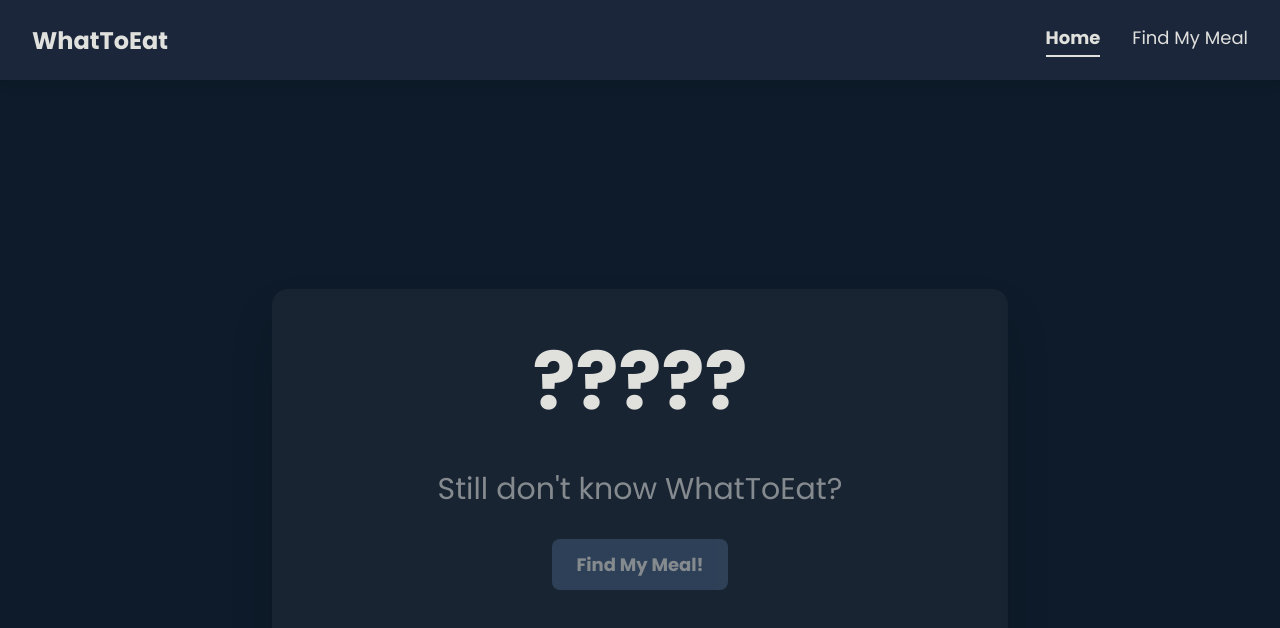
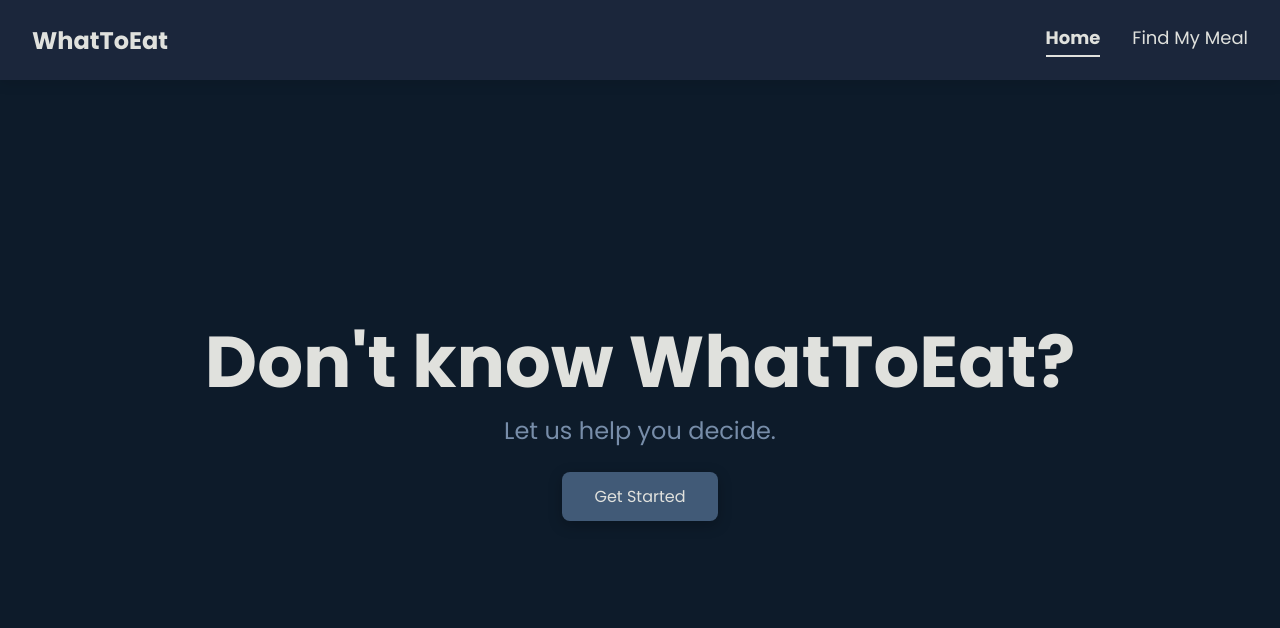
Before and after one commit to HallowsYves/WhatToEat, a Next.js app in the folder what-to-eat/: page / in a window 1280 px wide. Shown: the top 628 px of the page. Built offline with nearby package versions, Linux system fonts and the light colour scheme; a web font is replaced by a local one.

Commit message:
REMOVED: Background card, and Typing animation

```diff
--- a/what-to-eat/src/app/components/intro_text.jsx
+++ b/what-to-eat/src/app/components/intro_text.jsx
@@ -1,15 +1,17 @@
 'use client'
 import { poppins } from '../fonts';
+import styles from '../css/home.module.css'
 
 
-export default function IntroText({ styles}) {
-    if (!styles) {
-        return null
-    }
+export default function IntroText() {
     return (
-            <div className={styles.intro}>
-              <p className={`${poppins.className} ${styles.introText}`}>
-                Still don't know WhatToEat?
+            <div className={styles.textContainer}>
+              <h1 className={styles.mainTitle}>
+                Don't know WhatToEat?
+              </h1>
+
+              <p className={styles.subTitle}>
+                Let us help you decide.
               </p>
             </div>
     );
--- a/what-to-eat/src/app/css/home.module.css
+++ b/what-to-eat/src/app/css/home.module.css
@@ -1,82 +1,52 @@
 
 .mainContainer {
-  position: relative;
-  z-index: 10;
   display: flex;
+  flex-direction: column;
+  justify-content: center;
+  align-items: center;
   min-height: 100vh;
-  flex-direction: column;
-  align-items: center;
-  justify-content: center;
+  text-align: center;
   padding: 1rem;
+  margin-top: -80px;
 }
 
-.card {
-  background-color: rgba(31, 41, 55, 0.7);
-  backdrop-filter: blur(4px);
-  -webkit-backdrop-filter: blur(4px);
-  border-radius: 1rem;
-
-  box-shadow: 0 25px 50px -12px rgb(0 0 0 / 0.25);
-  padding: 2rem;
-  max-width: 42rem;
-  min-height: 350px;
-  width: 100%;
+.textContainer {
+    margin-bottom: 1.5rem;
 }
 
+.mainTitle {
+  color: #E0E1DD;
+  font-size: clamp(2.5rem, 8vw, 4.5rem);
+  font-weight: 700;
+  line-height: 1.2;
+  margin: 0.5rem;
+}
 
-.textContainer {
-  color: white;
-  min-height: 120px;
-  display: flex;
-  align-items: center;
-  justify-content: center;
-  text-align: center;
+.subTitle {
+    color: #778DA9;
+    font-size: clamp(1rem, 4vw, 1.5rem);
+    font-weight: 400;
+    margin-top: 0.5rem;
 }
 
 .buttonContainer {
   display: flex;
-  align-items: center;
   justify-content: center;
-  margin-top: 2rem;
 }
 
 .mealButton {
-  /* Appearance */
-  background-color: #415a77;
-  color: #E0E1DD;
-  font-weight: bold;
-  font-size: 1.125rem;
-  text-decoration: none;
-
-  /* Sizing */
-  padding: 0.75rem 1.5rem;
-  border: none;
-  border-radius: 8px;
-
-  cursor: pointer;
-  transition: all 0.3s ease-in-out;
+    background-color: #415A77;
+    color: #E0E1DD;
+    padding: 0.75rem 2rem;
+    border-radius: 8px;
+    text-decoration: none;
+    font-size: 1rem;
+    font-weight: 500;
+    transition: background-color 0.3s ease, transform 0.2s ease;
+    box-shadow: 0 4px 14px 0 rgba(0, 0, 0, 0.25);
 }
 
 .mealButton:hover{
   transform: scale(1.05);
   box-shadow: 0 0 25px rba(119, 141, 169, 0.6);
 }
-
-
-.intro {
-  margin-top: 1.5rem;
-  text-align: center;
-  color: #E0E1DD;
-}
-
-.introText {
-    font-size: 1.5rem;
-    line-height: 2rem;
-}
-
-@media (min-width: 768px) {
-  .introText {
-    font-size: 1.875rem;
-    line-height: 2.25rem;
-  }
-}
--- a/what-to-eat/src/app/page.js
+++ b/what-to-eat/src/app/page.js
@@ -13,39 +13,7 @@ export default function Home() {
     <>
       {/* Centered Container*/}
       <main className={styles.mainContainer}>
-        {/* Round card Container */}
-        <div className={styles.card}>
-          {/* Typing Text Module*/}
-          <div className={styles.textContainer}>
-            <TypeAnimation
-              sequence={[
-                'PIZZA',
-                500,
-                'SUSHI',
-                500,
-                'TACOS',
-                500,
-                'RAMEN',
-                500,
-                '?????',
-                500,
-                () => setShowIntro(true)
-              ]}
-              wrapper="span"
-              speed={50}
-              className={poppins.className}
-              style={{
-                fontSize: 'clamp(3rem, 10vw, 5rem)',
-                fontWeight: 'bold',
-                color: '#E0E1DD'
-              }}
-              repeat={0}
-              cursor={false}
-            />
-          </div>
-
           {/* Load prompt, and Button AFTER typing animation */}
-          {showIntro && (
             <>
             <AnimatedItem>
               <IntroText styles={styles} />
@@ -53,16 +21,15 @@ export default function Home() {
             <AnimatedItem>
               <div className={styles.buttonContainer}>
               <Link href="/find" className={`${poppins.className} ${styles.mealButton}`} >
-                Find My Meal!
+                Get Started
               </Link>
             </div>
             </AnimatedItem>
             </>
-          )}
-        </div>
       </main>
     </>
   );
 }
 
-// TODO: Add Nav Bar
+
+// TODO: Remove Card, and maybe typing section(too distracting)
```
